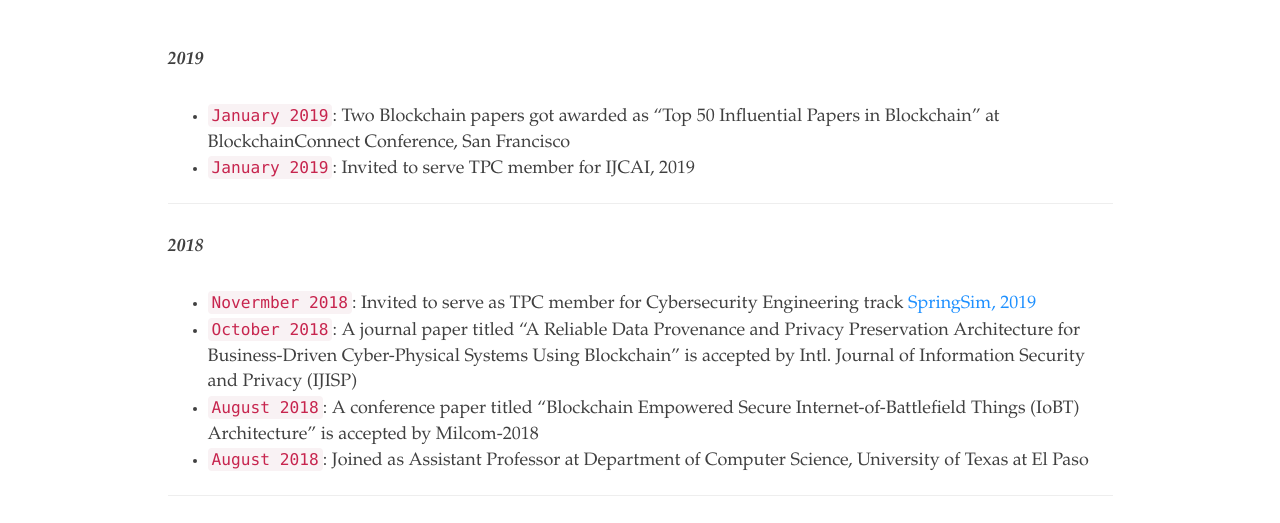
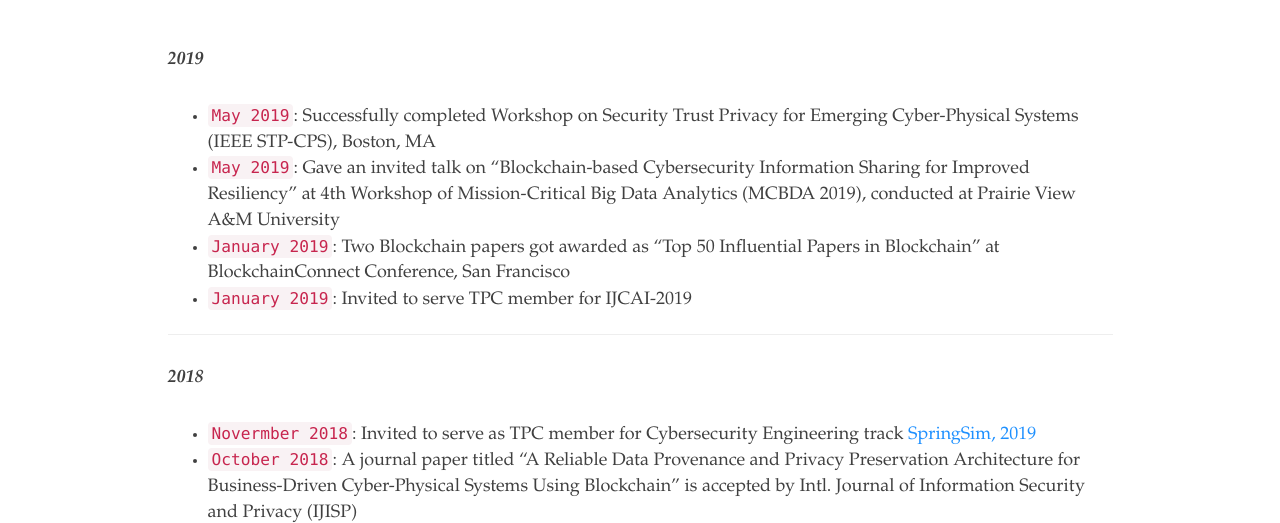
Before and after one commit to dktosh/dktosh.github.io, a plain HTML site: page news/index.html in a window 1280 px wide. Shown: the part 255-778 px from the top of the page. Drawn offline with nearby package versions, Linux system fonts and the light colour scheme.

Commit message:
news updated

```diff
--- a/news/index.html
+++ b/news/index.html
@@ -275,8 +275,10 @@
     <div class="col-lg-10 col-lg-offset-1 col-md-8 col-md-offset-1">
       <p><strong><em>2019</em></strong></p>
 <ul>
+  <li><code class="highlighter-rouge">May 2019</code>: Successfully completed Workshop on Security Trust Privacy for Emerging Cyber-Physical Systems (IEEE STP-CPS), Boston, MA</li>
+  <li><code class="highlighter-rouge">May 2019</code>: Gave an invited talk on “Blockchain-based Cybersecurity Information Sharing for Improved Resiliency” at 4th Workshop of Mission-Critical Big Data Analytics (MCBDA 2019), conducted at Prairie View A&amp;M University</li>
   <li><code class="highlighter-rouge">January 2019</code>: Two Blockchain papers got awarded as “Top 50 Influential Papers in Blockchain” at BlockchainConnect Conference, San Francisco</li>
-  <li><code class="highlighter-rouge">January 2019</code>: Invited to serve TPC member for IJCAI, 2019</li>
+  <li><code class="highlighter-rouge">January 2019</code>: Invited to serve TPC member for IJCAI-2019</li>
 </ul>
 
 <hr />
```
Also changed, not shown: publications/index.html (+1 -1 lines), 2 other files.
